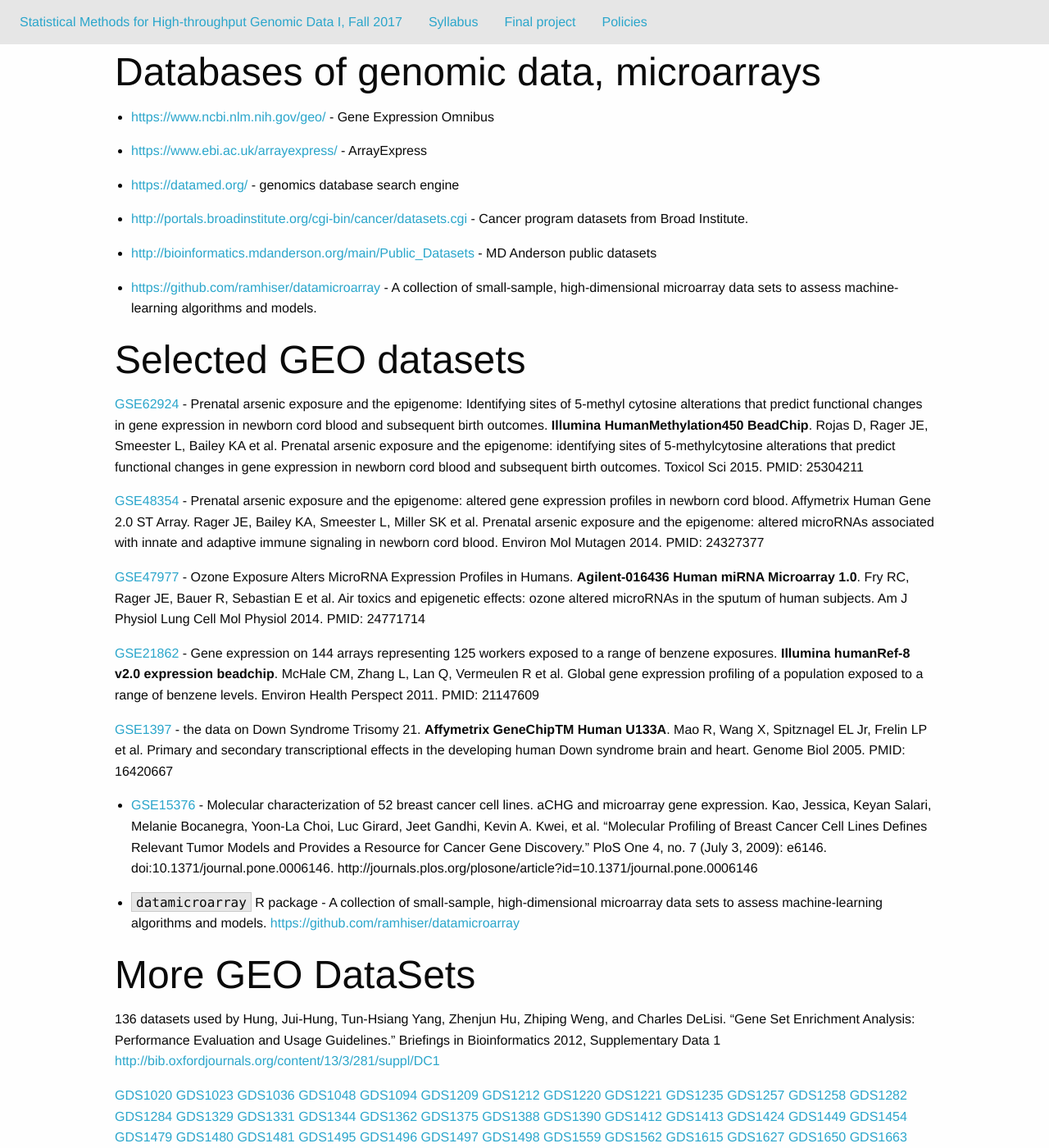
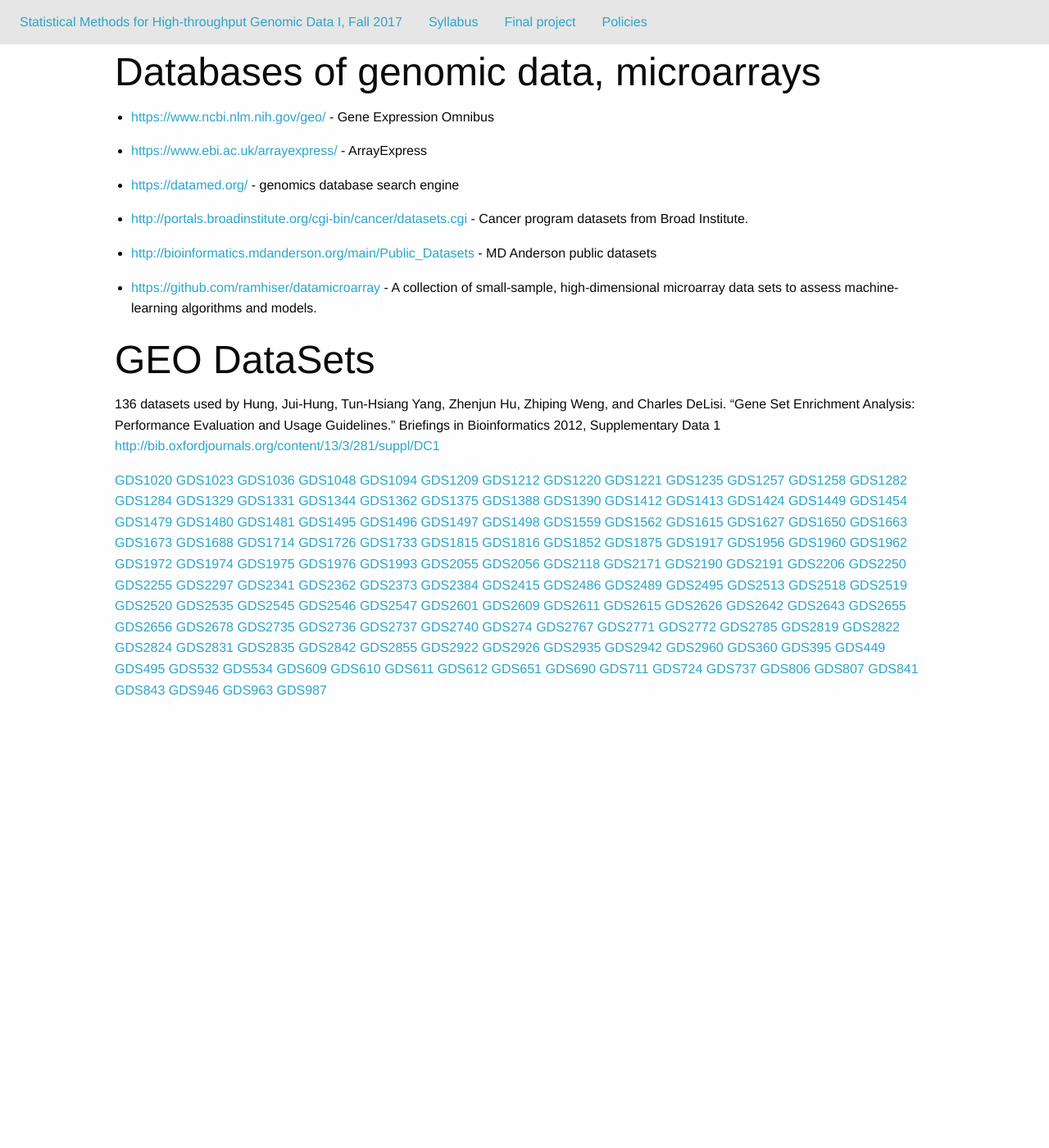
Before and after one commit to mdozmorov/BIOS567.2017, a Jekyll site: the page built from presentations/02_data.md, in a window 1280 px wide and 1400 px high. Shown: the whole window at 82% size. Built offline with Jekyll 4.4.1, drawn with Linux system fonts in a browser that asks for light colours.

Commit message:
Remove old selected datasets

```diff
--- a/presentations/02_data.md
+++ b/presentations/02_data.md
@@ -17,24 +17,7 @@ title: Microarray databases
 
 - [https://github.com/ramhiser/datamicroarray](https://github.com/ramhiser/datamicroarray) - A collection of small-sample, high-dimensional microarray data sets to assess machine-learning algorithms and models.
 
-# Selected GEO datasets
-
-[GSE62924](https://www.ncbi.nlm.nih.gov/geo/query/acc.cgi?acc=GSE62924) - Prenatal arsenic exposure and the epigenome: Identifying sites of 5-methyl cytosine alterations that predict functional changes in gene expression in newborn cord blood and subsequent birth outcomes. **Illumina HumanMethylation450 BeadChip**. Rojas D, Rager JE, Smeester L, Bailey KA et al. Prenatal arsenic exposure and the epigenome: identifying sites of 5-methylcytosine alterations that predict functional changes in gene expression in newborn cord blood and subsequent birth outcomes. Toxicol Sci 2015. PMID: 25304211
-
-[GSE48354](https://www.ncbi.nlm.nih.gov/geo/query/acc.cgi?acc=GSE48354) - Prenatal arsenic exposure and the epigenome: altered gene expression profiles in newborn cord blood. Affymetrix Human Gene 2.0 ST Array. Rager JE, Bailey KA, Smeester L, Miller SK et al. Prenatal arsenic exposure and the epigenome: altered microRNAs associated with innate and adaptive immune signaling in newborn cord blood. Environ Mol Mutagen 2014. PMID: 24327377
-
-[GSE47977](https://www.ncbi.nlm.nih.gov/geo/query/acc.cgi?acc=GSE47977) - Ozone Exposure Alters MicroRNA Expression Profiles in Humans. **Agilent-016436 Human miRNA Microarray 1.0**. Fry RC, Rager JE, Bauer R, Sebastian E et al. Air toxics and epigenetic effects: ozone altered microRNAs in the sputum of human subjects. Am J Physiol Lung Cell Mol Physiol 2014. PMID: 24771714
-
-[GSE21862](https://www.ncbi.nlm.nih.gov/geo/query/acc.cgi?acc=GSE21862) - Gene expression on 144 arrays representing 125 workers exposed to a range of benzene exposures. **Illumina humanRef-8 v2.0 expression beadchip**. McHale CM, Zhang L, Lan Q, Vermeulen R et al. Global gene expression profiling of a population exposed to a range of benzene levels. Environ Health Perspect 2011. PMID: 21147609
-
-[GSE1397](https://www.ncbi.nlm.nih.gov/geo/query/acc.cgi?acc=GSE1397) - the data on Down Syndrome Trisomy 21. **Affymetrix GeneChipTM Human U133A**. Mao R, Wang X, Spitznagel EL Jr, Frelin LP et al. Primary and secondary transcriptional effects in the developing human Down syndrome brain and heart. Genome Biol 2005. PMID: 16420667
-
-- [GSE15376](https://www.ncbi.nlm.nih.gov/geo/query/acc.cgi?acc=GSE15376) - Molecular characterization of 52 breast cancer cell lines. aCHG and microarray gene expression. Kao, Jessica, Keyan Salari, Melanie Bocanegra, Yoon-La Choi, Luc Girard, Jeet Gandhi, Kevin A. Kwei, et al. “Molecular Profiling of Breast Cancer Cell Lines Defines Relevant Tumor Models and Provides a Resource for Cancer Gene Discovery.” PloS One 4, no. 7 (July 3, 2009): e6146. doi:10.1371/journal.pone.0006146. http://journals.plos.org/plosone/article?id=10.1371/journal.pone.0006146
-
-
-- `datamicroarray` R package - A collection of small-sample, high-dimensional microarray data sets to assess machine-learning algorithms and models. [https://github.com/ramhiser/datamicroarray](https://github.com/ramhiser/datamicroarray)
-
-# More GEO DataSets
+# GEO DataSets
 
 136 datasets used by Hung, Jui-Hung, Tun-Hsiang Yang, Zhenjun Hu, Zhiping Weng, and Charles DeLisi. “Gene Set Enrichment Analysis: Performance Evaluation and Usage Guidelines.” Briefings in Bioinformatics 2012, Supplementary Data 1 [http://bib.oxfordjournals.org/content/13/3/281/suppl/DC1](http://bib.oxfordjournals.org/content/13/3/281/suppl/DC1)
 
```
